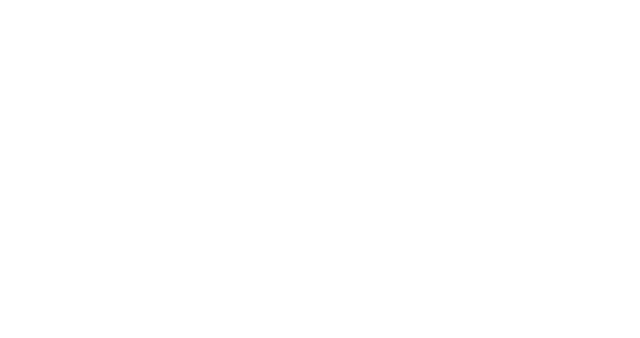
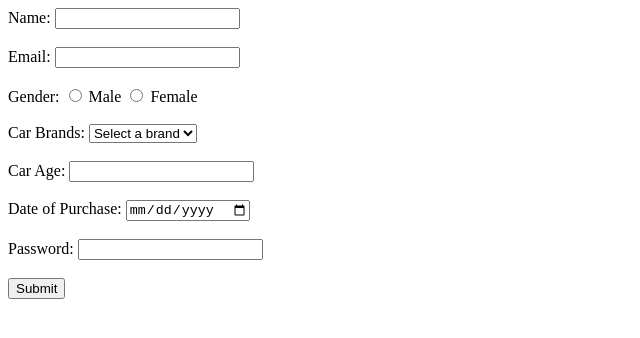
Before and after one commit to acciojob/car-insurance-form-Aditya96670, a website: page main.html in a window 1280 px wide. Shown: the whole page, without its empty margins (0-640 px from the left). Drawn offline with Linux system fonts and the light colour scheme.

Commit message:
created a submission

```diff
--- a/main.html
+++ b/main.html
@@ -1,16 +1,47 @@
 <!DOCTYPE html>
+<html lang="en">
+<head>
+    <meta charset="UTF-8">
+    <meta name="viewport" content="width=device-width, initial-scale=1.0">
+    <title>Car Insurance Registration Form</title>
+</head>
+<body>
+    <form method="POST">
+        <label for="name">Name:</label>
+        <input type="text" id="name" name="name" required>
+        <br><br>
 
-<html>
+        <label for="email">Email:</label>
+        <input type="email" id="email" name="email" required>
+        <br><br>
 
-<head>
-	<link rel="stylesheet" href="styles.css">
-</head>
+        <label>Gender:</label>
+        <input type="radio" name="gender" value="male" required> Male
+        <input type="radio" name="gender" value="female" required> Female
+        <br><br>
 
-<body>
-	<!-- the entire body must be written by student -->
-    <script type="text/javascript" src="./script.js">
-</script>
+        <label for="cars">Car Brands:</label>
+        <select id="cars" name="cars">
+            <option value="">Select a brand</option>
+            <option value="BMW">BMW</option>
+            <option value="Audi">Audi</option>
+            <option value="Mercedez">Mercedez</option>
+        </select>
+        <br><br>
 
+        <label for="carage">Car Age:</label>
+        <input type="number" id="carage" name="carage" required>
+        <br><br>
+
+        <label for="dop">Date of Purchase:</label>
+        <input type="date" id="dop" name="dop" required>
+        <br><br>
+
+        <label for="password">Password:</label>
+        <input type="password" id="password" name="password" required>
+        <br><br>
+
+        <button type="submit">Submit</button>
+    </form>
 </body>
-
 </html>
```
